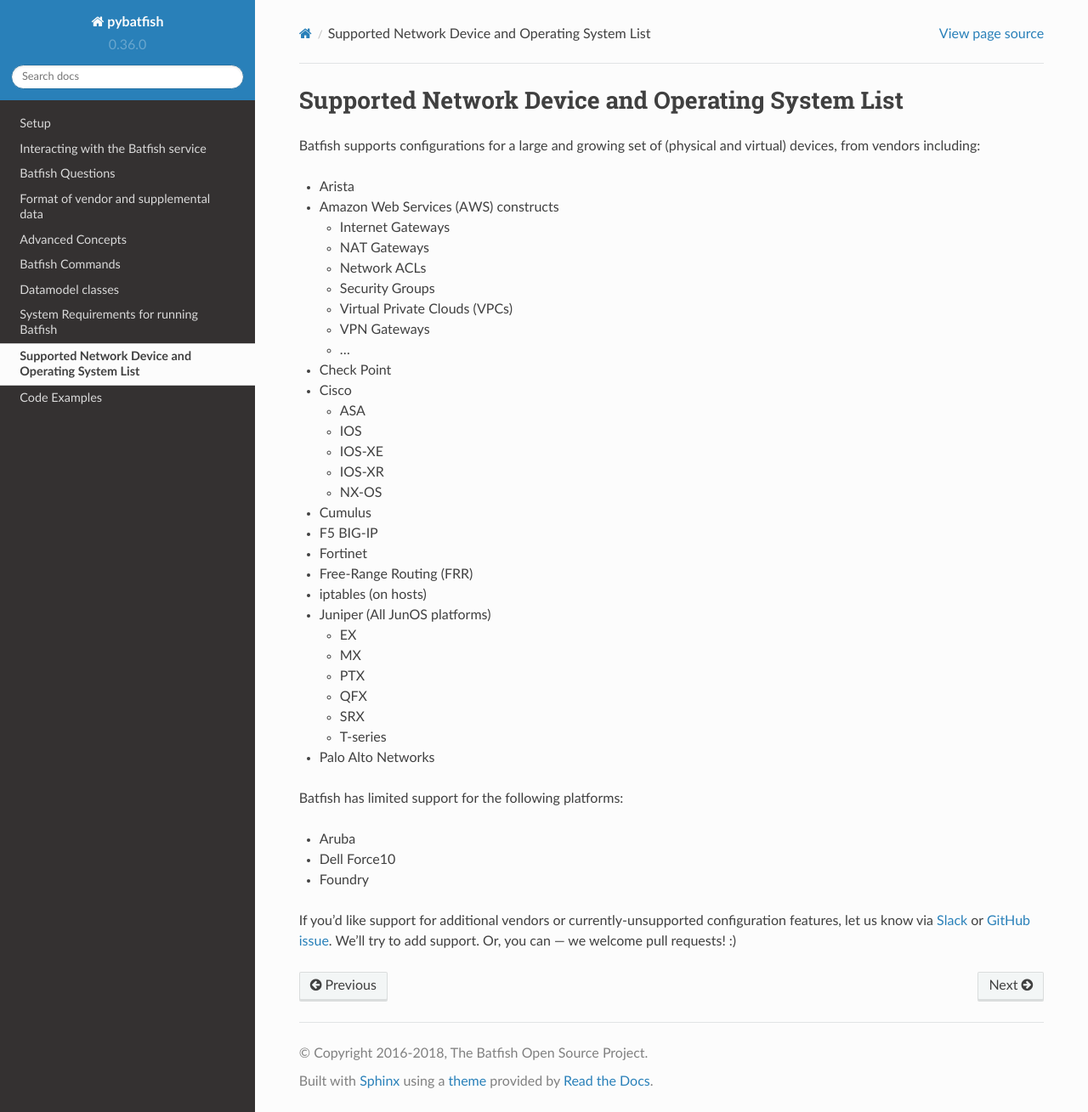
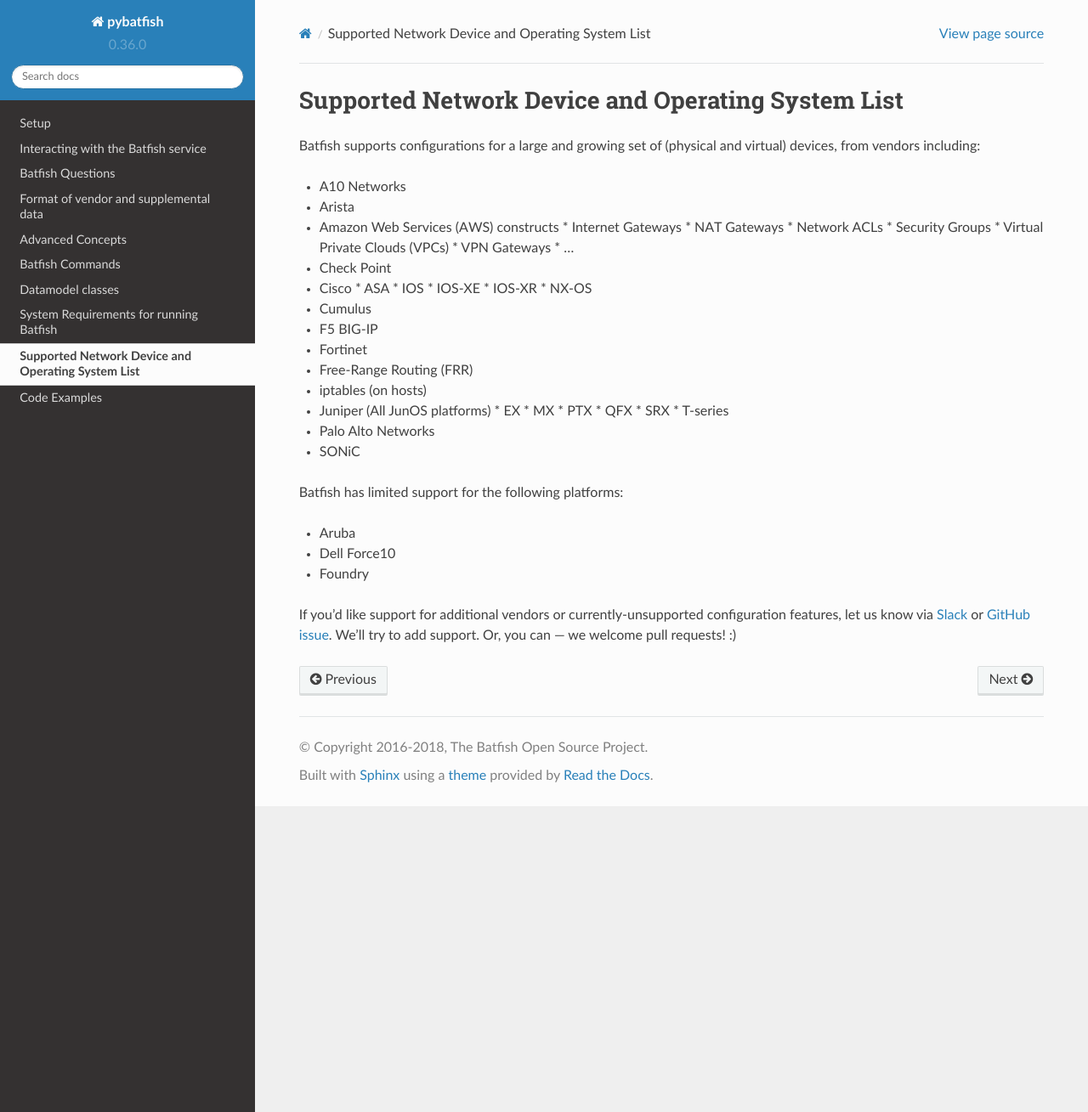
Before and after one commit to batfish/pybatfish, a Sphinx documentation site: the page built from docs/source/supported_devices.rst, in a window 1280 px wide and 1309 px high. Shown: the whole window at 85% size. Built offline with Sphinx 7.4.7 and the Read the Docs theme 2.0.0, drawn with Linux system fonts in a browser that asks for light colours; pages that are not in the unit, such as notebooks, are missing from menus.

Commit message:
Update supported_devices.rst

```diff
--- a/docs/source/supported_devices.rst
+++ b/docs/source/supported_devices.rst
@@ -4,9 +4,9 @@
 Batfish supports configurations for a large and growing set of (physical and virtual) devices,
 from vendors including:
 
+* A10 Networks
 * Arista
 * Amazon Web Services (AWS) constructs
-
   * Internet Gateways
   * NAT Gateways
   * Network ACLs
@@ -14,32 +14,27 @@
   * Virtual Private Clouds (VPCs)
   * VPN Gateways
   * ...
-
 * Check Point
-
 * Cisco
-
   * ASA
   * IOS
   * IOS-XE
   * IOS-XR
   * NX-OS
-
 * Cumulus
 * F5 BIG-IP
 * Fortinet
 * Free-Range Routing (FRR)
 * iptables (on hosts)
 * Juniper (All JunOS platforms)
-
   * EX
   * MX
   * PTX
   * QFX
   * SRX
   * T-series
-
 * Palo Alto Networks
+* SONiC
 
 Batfish has limited support for the following platforms:
 
```
